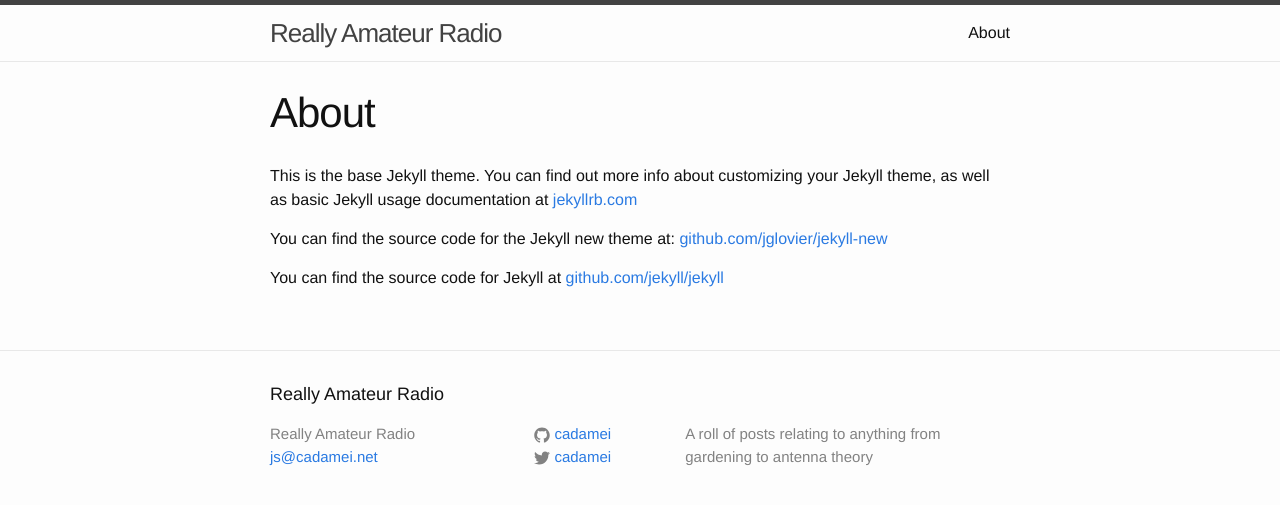
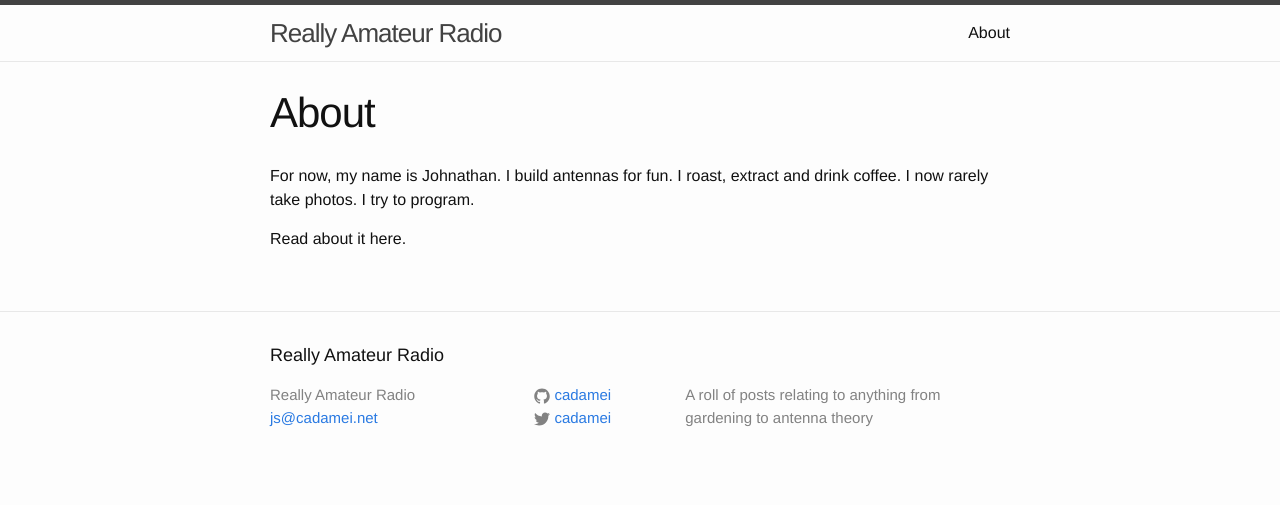
Before and after one commit to cadamei/cadamei.github.io, a Jekyll site: the page built from about.md, in a window 1280 px wide. Shown: the top 505 px of the page. Built offline with Jekyll 4.4.1, drawn with Linux system fonts in a browser that asks for light colours.

Commit message:
updated about

```diff
--- a/about.md
+++ b/about.md
@@ -4,8 +4,6 @@
 permalink: /about/
 ---
 
-This is the base Jekyll theme. You can find out more info about customizing your Jekyll theme, as well as basic Jekyll usage documentation at [jekyllrb.com](http://jekyllrb.com/)
+For now, my name is Johnathan. I build antennas for fun. I roast, extract and drink coffee. I now rarely take photos. I try to program.
 
-You can find the source code for the Jekyll new theme at: [github.com/jglovier/jekyll-new](https://github.com/jglovier/jekyll-new)
-
-You can find the source code for Jekyll at [github.com/jekyll/jekyll](https://github.com/jekyll/jekyll)
+Read about it here.
```
